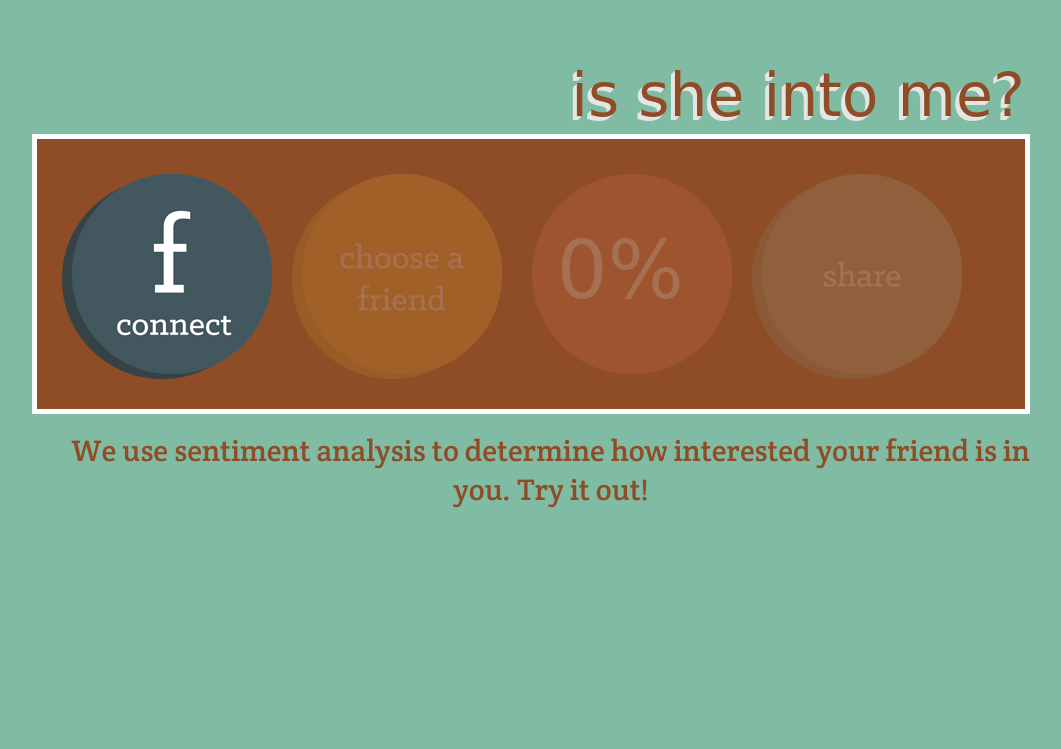
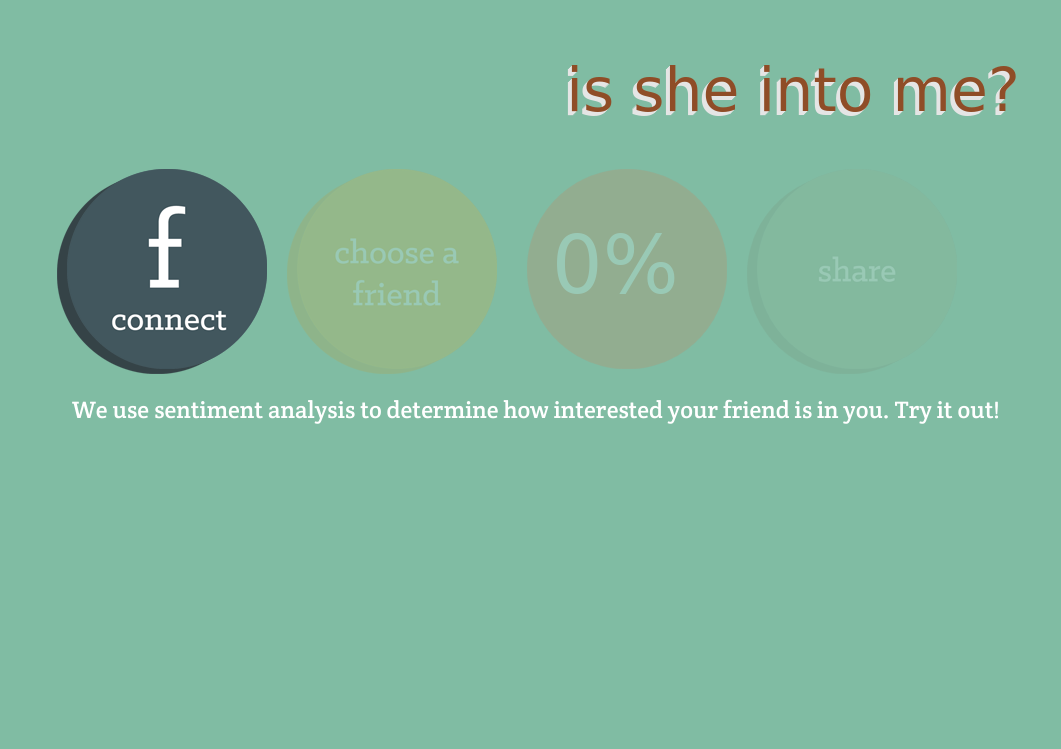
Before and after one commit to smilli/issheintome, a Django app: page / in a window 1280 px wide. Shown: the top 749 px of the page, without its empty margins (90-1151 px from the left). Run offline with Django 3.2, Linux system fonts and the light colour scheme; some libraries are stand-ins or nearby versions; some web fonts are replaced.

Commit message:
Get rid of content-box bg

```diff
--- a/static/css/style.css
+++ b/static/css/style.css
@@ -51,21 +51,21 @@ html , body{
 	height: auto;
 	width: 75%;
 	left: 9%;
-	background-color: #8F4D27;
+	/*background-color: #8F4D27;
 	border: 5px solid;
-	border-color:  #FFFFFF;
+	border-color:  #FFFFFF;*/
 	padding: 20px;
 	display:block;
 }
 
 #message{
+	margin: 10px;
 	font-family: 'Crete Round', serif;
-	position: absolute;
 	width: 100%;
-	font-size: 30px;
+	font-size: 24px;
+	font-weight: lighter;
 	text-align: center;
-	bottom: -100px;
-	color: #8F4D27;
+	color: #fff;
 }
 
 #auth, #find-friend, #percentage, #share{
```
